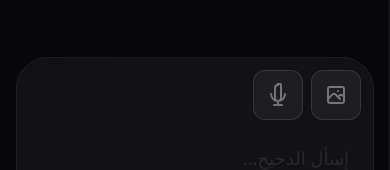
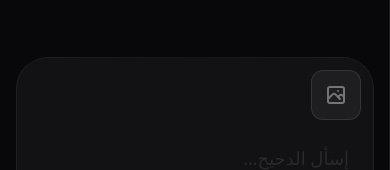
Before and after one commit to mahmoudreda2020outlooc-droid/zaitouna, a Next.js app: page /beeba in a window 390 px wide. Shown: the part 557-727 px from the top of the page. Built offline with nearby package versions, Linux system fonts and the light colour scheme.

Commit message:
feat(chat): remove microphone button from UI

```diff
--- a/src/app/beeba/page.tsx
+++ b/src/app/beeba/page.tsx
@@ -473,12 +473,6 @@ export default function BeebaChatPage() {
                                     <button onClick={() => fileInputRef.current?.click()} className="p-3 bg-foreground/5 rounded-xl hover:bg-foreground/10 border border-foreground/10 transition-all group/btn">
                                         <svg className="w-6 h-6 text-foreground/40 group-hover:text-primary transition-colors" fill="none" stroke="currentColor" viewBox="0 0 24 24"><path strokeLinecap="round" strokeLinejoin="round" strokeWidth="2" d="M4 16l4.586-4.586a2 2 0 012.828 0L16 16m-2-2l1.586-1.586a2 2 0 012.828 0L20 14m-6-6h.01M6 20h12a2 2 0 002-2V6a2 2 0 00-2-2H6a2 2 0 00-2 2v12a2 2 0 002 2z" /></svg>
                                     </button>
-                                    <button
-                                        onMouseDown={startRecording} onMouseUp={stopRecording} onMouseLeave={stopRecording}
-                                        className={`p-3 rounded-xl border transition-all ${isRecording ? 'bg-red-500/20 border-red-500 animate-pulse' : 'bg-foreground/5 border-foreground/10 hover:bg-foreground/10'}`}
-                                    >
-                                        <svg className={`w-6 h-6 ${isRecording ? 'text-red-500' : 'text-foreground/40'}`} fill="none" stroke="currentColor" viewBox="0 0 24 24"><path strokeLinecap="round" strokeLinejoin="round" strokeWidth="2" d="M19 11a7 7 0 01-7 7m0 0a7 7 0 01-7-7m7 7v4m0 0H8m4 0h4m-4-20a3 3 0 00-3 3v10a3 3 0 006 0V3a3 3 0 00-3-3z" /></svg>
-                                    </button>
                                 </div>
 
                                 <div className="flex-1 relative">
```
